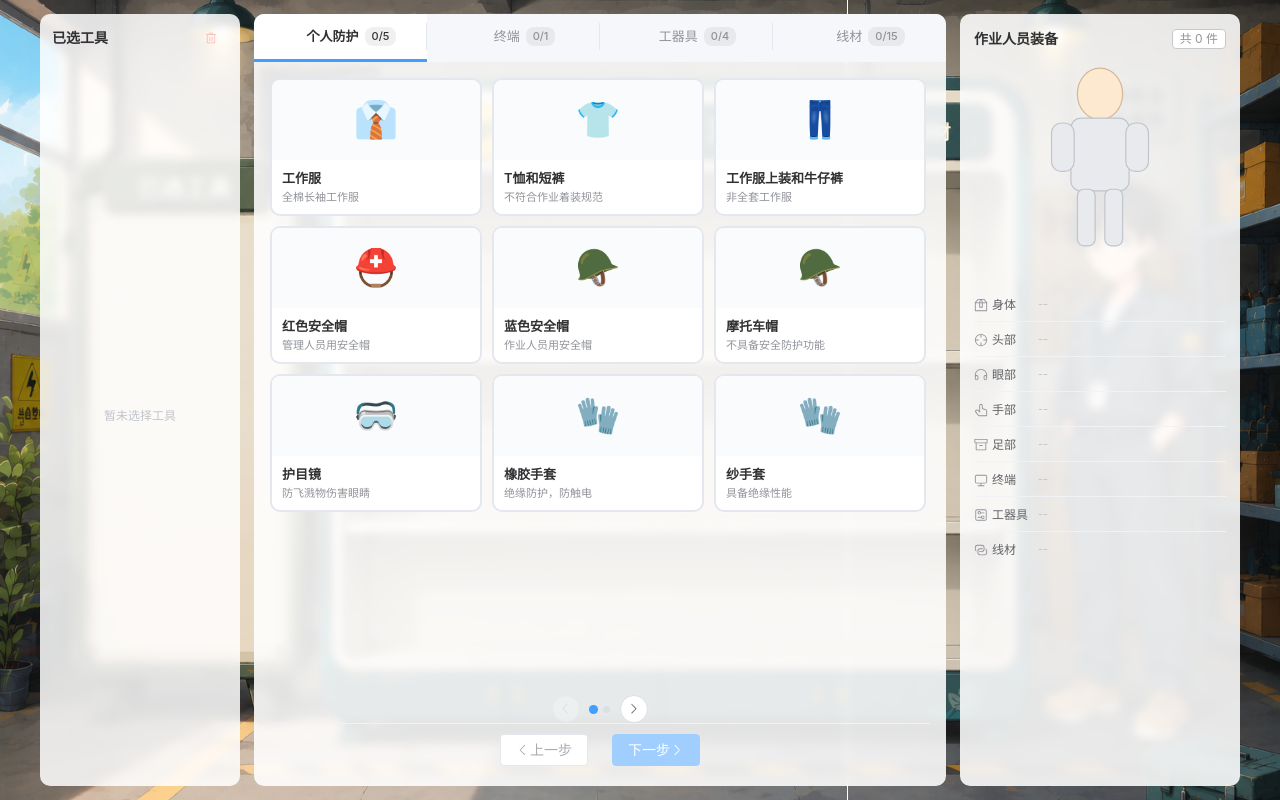
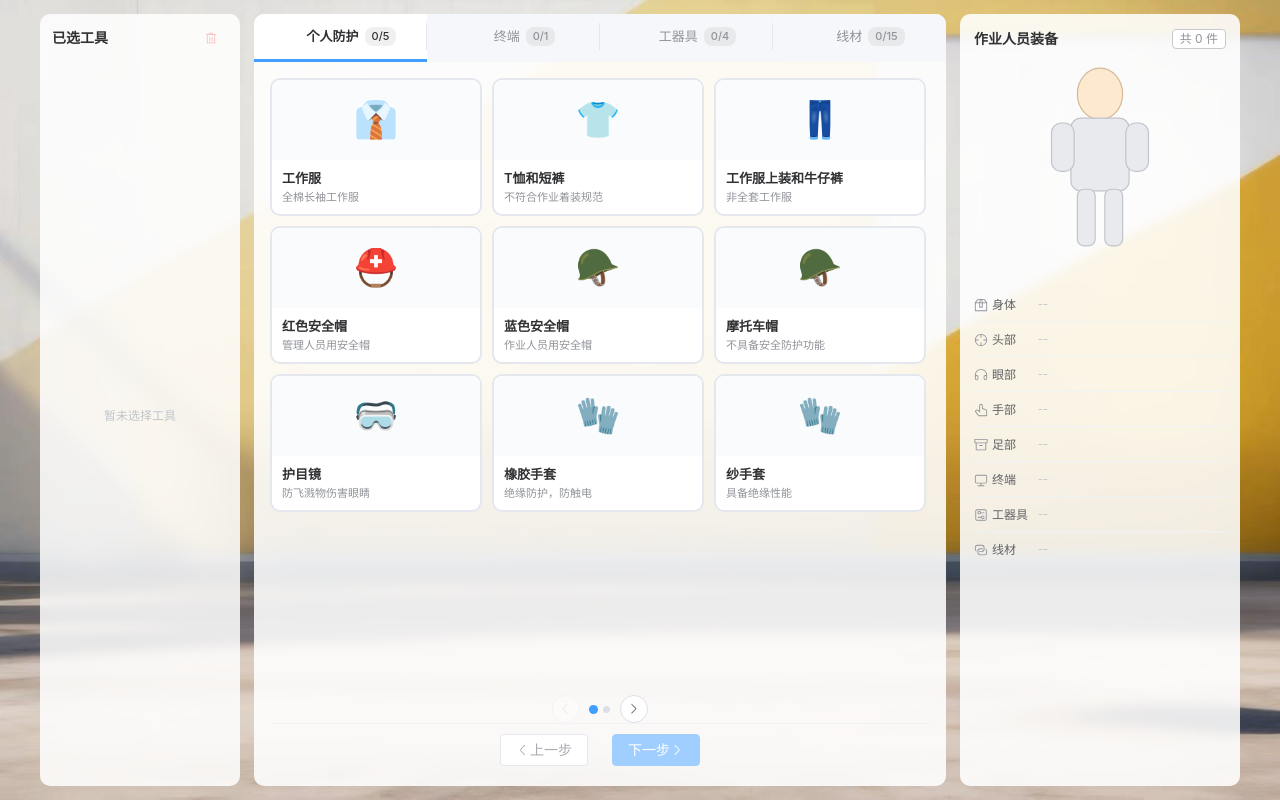
Before and after one commit to zhanzhan702/virtual-experiment, a Vue app in the folder frontend/: page /HTS in a window 1280 px wide. Built offline with nearby package versions, Linux system fonts and the light colour scheme.

Commit message:
修改背景图片

```diff
--- a/frontend/src/views/HighVoltage/HToolSelectionView.vue
+++ b/frontend/src/views/HighVoltage/HToolSelectionView.vue
@@ -120,7 +120,7 @@ const handleToolSelectionSubmit = async (selectedMap) => {
     content: '';
     position: fixed;
     inset: 0;
-    background-image: url('@/assets/images/WISBackground.png');
+    background-image: url('@/assets/images/selection.jpg');
     background-size: cover;
     background-position: center;
     background-repeat: no-repeat;
```
Also changed, not shown: frontend/src/assets/images/WISBackground.png (deleted).
